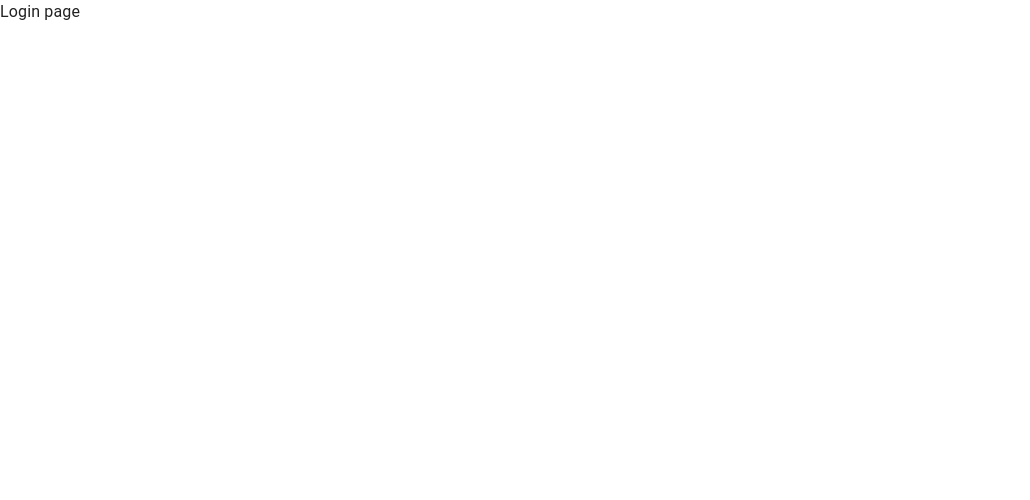
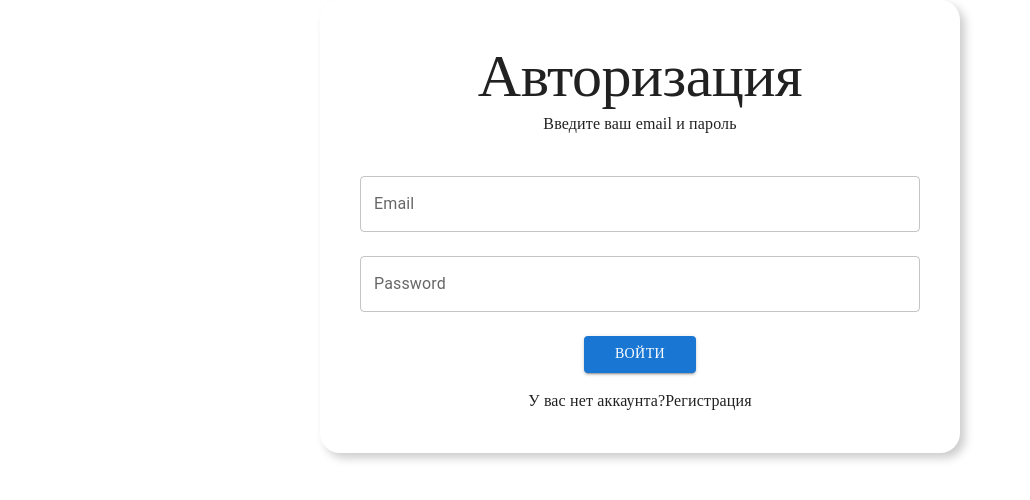
Before and after one commit to tatitokyo/accelproitproject, a React (Create React App) app: page /login in a window 1280 px wide. Shown: the top 500 px of the page, without its empty margins (0-1030 px from the left). Built offline with nearby package versions, Linux system fonts and the light colour scheme.

Commit message:
кнопки регистрации и входа

```diff
--- a/src/App.js
+++ b/src/App.js
@@ -2,7 +2,7 @@ import { Header } from "./components/header";
 import { MainSection } from "./components/main-section/main-section";
 import { Wrapper } from "./components/wrapper";
 import { Route, Routes } from "react-router-dom";
-import PagesRootComponent from "./pages";
+import PagesRootComponent from "./pages/index";
 
 function App() {
   return (
--- a/src/components/header/index.jsx
+++ b/src/components/header/index.jsx
@@ -7,6 +7,7 @@ import { NavMenu } from '../nav-menu';
 import { COMPANY, FEATURES } from './constants';
 import { Button } from '../button';
 import { MobileMenu } from '../mobile-menu';
+import { Link } from 'react-router-dom';
 
 export const Header = () => {
   const [isMobileMenuOpen, setIsMobileMenuOpen] = useState(false)
@@ -24,9 +25,13 @@ export const Header = () => {
           <NavItem text='О нас'/>
         </nav>
         <div className="hidden ml-auto md:flex space-x-5">
-          <Button> Вход </Button>
-          <Button hasBorder={ true }> Регистрация </Button>
-          </div>
+          <Link to="/login">
+            <Button> Вход </Button>
+          </Link>
+          <Link to="/register">
+            <Button hasBorder={ true } > Регистрация </Button>
+          </Link>
+        </div>
           <div
             className="flex md:hidden ml-auto cursor-pointer z-30"
             onClick={() => setIsMobileMenuOpen(!isMobileMenuOpen)}
--- a/src/pages/index.jsx
+++ b/src/pages/index.jsx
@@ -2,10 +2,30 @@ import React from 'react';
 import { useLocation } from 'react-router-dom';
 import LoginPage from './login';
 import RegisterPage from './register';
+import { Box } from '@mui/material';
 
 const PagesRootComponent = () => {
     const location = useLocation()
-    return (location.pathname === '/login' ? <LoginPage /> : location.pathname === '/register' ? <RegisterPage /> : null);
+
+    return(
+        <div className='display: flex, justify-content: center, align-items: center, width: 100vw, height: 100vh'>
+            <div className="form">
+                <Box
+                    display='flex'
+                    justifyContent='center'
+                    alignItems='center'
+                    flexDirection='column'
+                    maxWidth={640}
+                    margin='auto'
+                    padding={5}
+                    borderRadius={5}
+                    boxShadow={'5px 5px 10px #ccc'}
+                >
+                    {location.pathname === '/login' ? <LoginPage /> : location.pathname === '/register' ? <RegisterPage /> : null}
+                </Box>
+            </div>
+        </div>
+    )
 };
 
 export default PagesRootComponent;
--- a/src/pages/login/index.jsx
+++ b/src/pages/login/index.jsx
@@ -1,10 +1,16 @@
-import React from 'react';
+import React, { Fragment } from 'react';
+import { TextField, Button, Typography } from '@mui/material';
 
 const LoginPage = () => {
     return (
-        <div>
-            <h1>Login page</h1>
-        </div>
+        <>
+            <Typography variant="h2" fontFamily='Popins' textAlign='center' >Авторизация</Typography>
+            <Typography variant="body1" marginBottom={3} fontFamily='Popins' textAlign='center' >Введите ваш email и пароль</Typography>
+            <TextField fullWidth={true} margin='normal' label='Email' variant='outlined' placeholder='Введите ваш email' />
+            <TextField type="password" fullWidth={true} margin='normal' label='Password' variant='outlined' placeholder='Введите ваш пароль' />
+            <Button sx={{fontFamily:'Popins', marginTop: 2, marginBottom: 2, width: '20%' }} variant='contained'>Войти</Button>
+            <Typography variant="body1" sx={{fontFamily: 'Popins', }}>У вас нет аккаунта?<span className='color: #1900D5, margin-left: 10px, cursor: pointer '>Регистрация</span></Typography>
+        </>
     );
 };
 
--- a/src/pages/register/index.jsx
+++ b/src/pages/register/index.jsx
@@ -1,10 +1,19 @@
-import React from 'react';
+import React, { Fragment } from 'react';
+import { TextField, Button, Typography } from '@mui/material';
 
 const RegisterPage = () => {
     return (
-        <div>
-            <h1>Register page</h1>
-        </div>
+        <>
+        <Typography variant="h2" fontFamily='Popins' textAlign='center' >Регистрация</Typography>
+        <Typography variant="body1" marginBottom={3} fontFamily='Popins' textAlign='center' >Введите данные для регистрации</Typography>
+        <TextField fullWidth={true} margin='normal' label='Имя' variant='outlined' placeholder='Введите ваше имя' />
+        <TextField fullWidth={true} margin='normal' label='Username' variant='outlined' placeholder='Введите ваш username' />
+        <TextField fullWidth={true} margin='normal' label='Email' variant='outlined' placeholder='Введите ваш email' />
+        <TextField type="password" fullWidth={true} margin='normal' label='Password' variant='outlined' placeholder='Введите ваш пароль' />
+        <TextField type="password" fullWidth={true} margin='normal' label='Password' variant='outlined' placeholder='Повторите ваш пароль' />
+        <Button sx={{fontFamily:'Popins', marginTop: 2, marginBottom: 2, width: '50%' }} variant='contained'>Зарегистрироваться</Button>
+        <Typography variant="body1" sx={{fontFamily: 'Popins', }}>У вас есть аккаунт?<span className='color: #1900D5, margin-left: 10px, cursor: pointer '>Авторизация</span></Typography>
+    </>
     );
 };
 
```
Also changed, not shown: src/pages/style/style.scss (added, +7 -0 lines).
